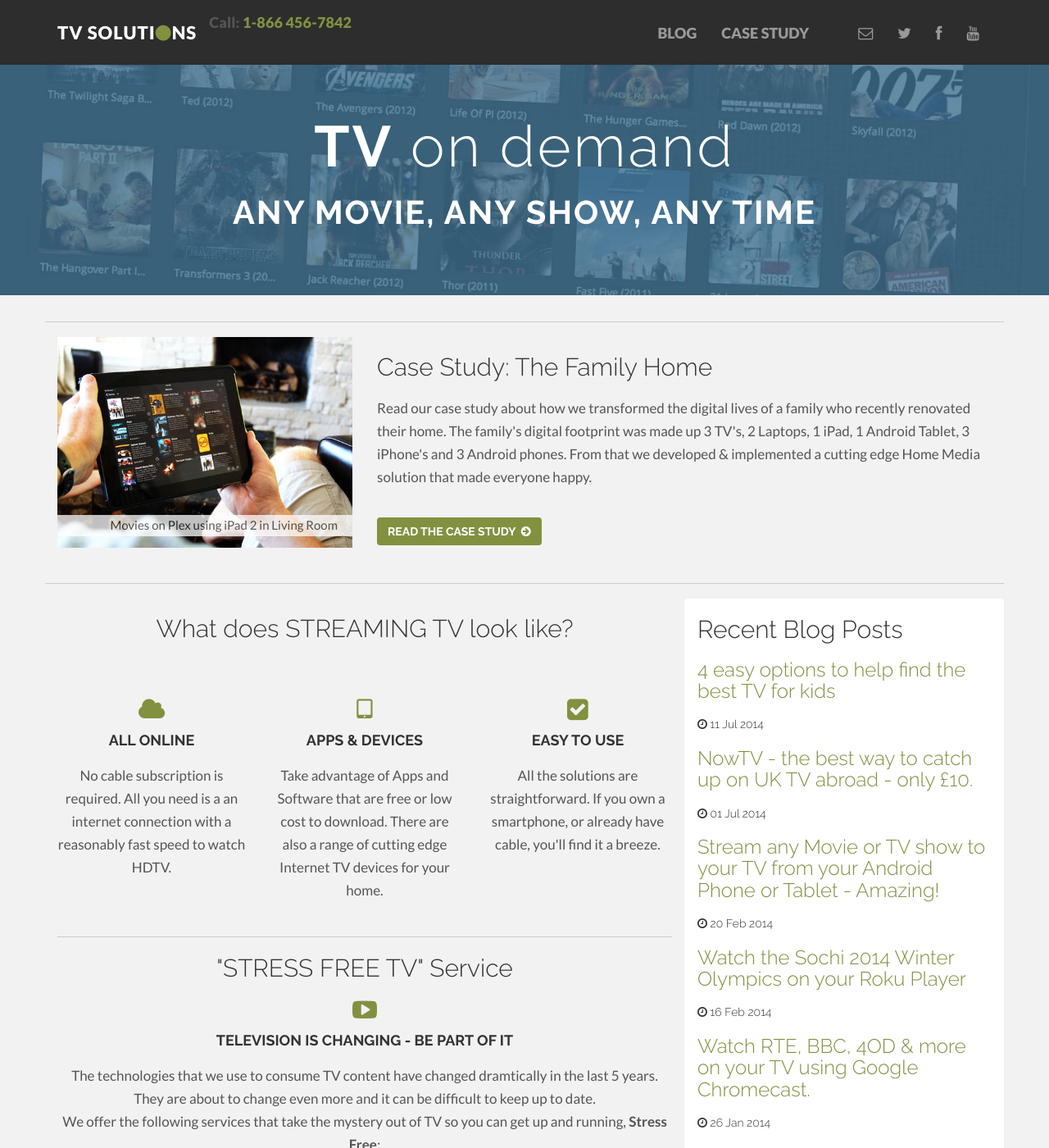
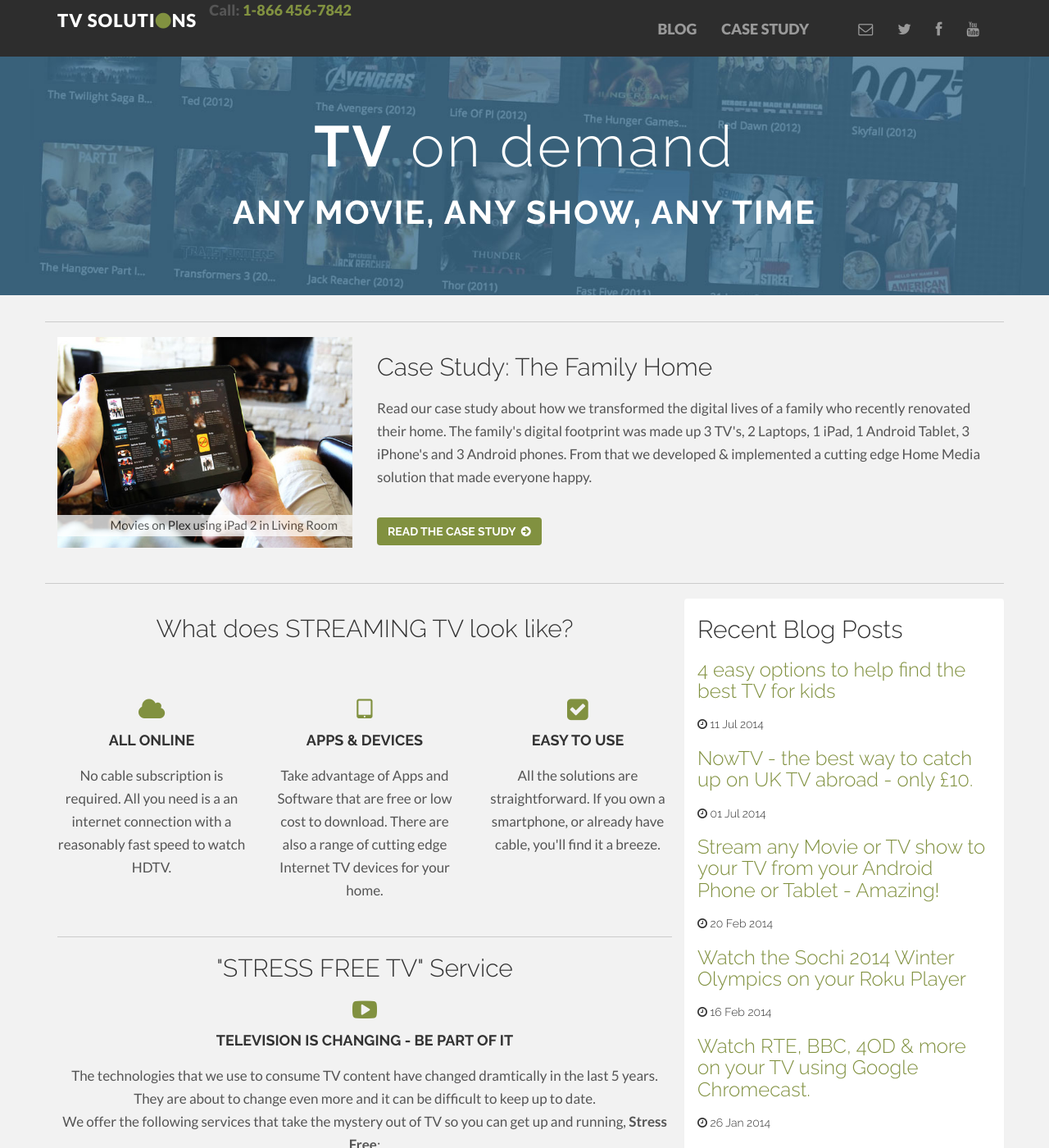
Before and after one commit to tvsolutions/tvsolutions.github.io, a Jekyll site: the page built from index.html, in a window 1280 px wide and 1400 px high. Shown: the whole window at 82% size. Built offline with Jekyll 4.4.1, drawn with Linux system fonts in a browser that asks for light colours; nearby versions of some CDN libraries; Markdown is read by kramdown in place of the engine named in the settings.

Commit message:
Making navbar shorter to give a little more whitespace

```diff
--- a/assets/css/main.css
+++ b/assets/css/main.css
@@ -151,8 +151,8 @@
 .navbar {
 	font-weight: 800;
 	font-size: 18px;
-	padding-top: 15px;
-	padding-bottom: 5px;
+	padding-top: 0px;
+	padding-bottom: 0px;
 }
 
 .navbar-social {
@@ -191,6 +191,10 @@
 	color: #819140; /*#999999;*/
 	font-size: 22px;
 	letter-spacing: 1px;
+}
+
+.navbar-right {
+  padding-top: 10px;
 }
 
 /* ==========================================================================
```
